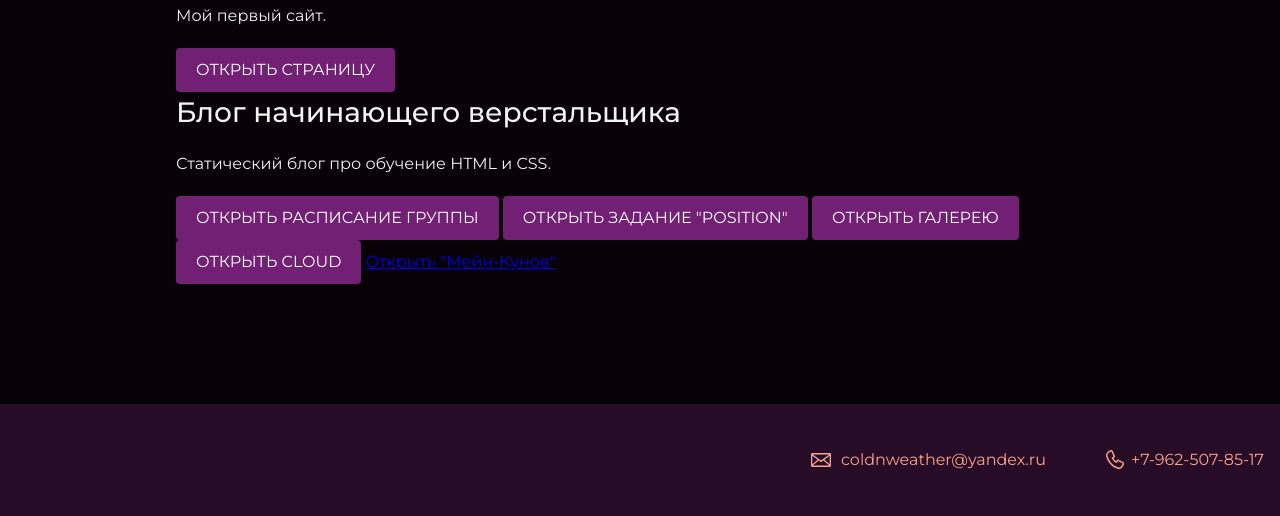
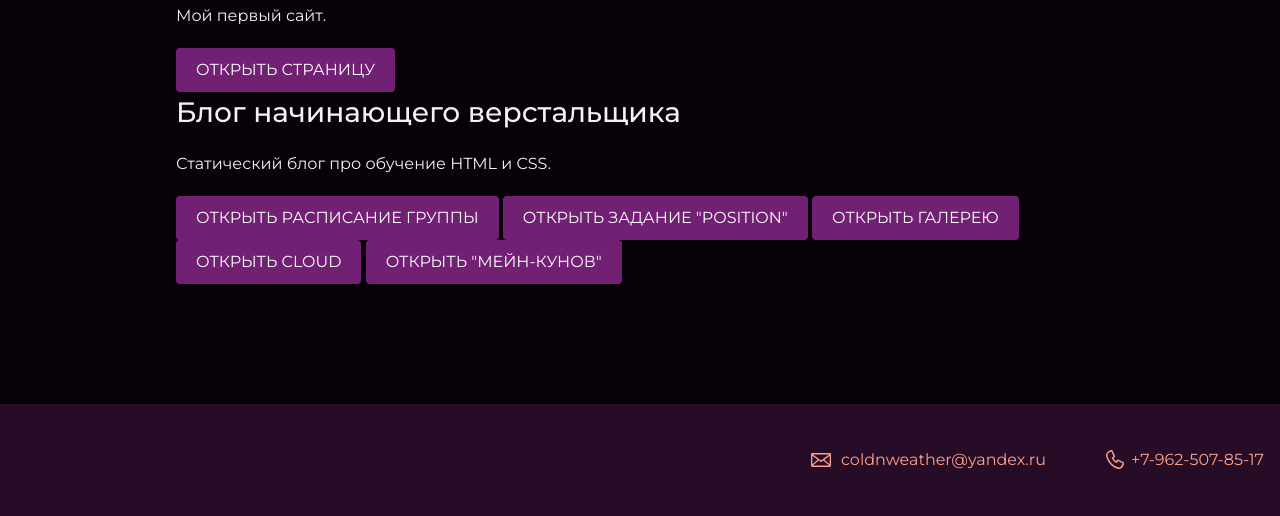
Before and after one commit to denisM4rk/my-site, a PHP site: page / in a window 1280 px wide. Shown: the part 3022-3538 px from the top of the page. Run offline with PHP 8.4, Linux system fonts and the light colour scheme.

Commit message:
Update style.css

```diff
--- a/style.css
+++ b/style.css
@@ -206,6 +206,16 @@ body {
   background-color: #712073;
   color: #ffffff;
 }
+.button-5 {
+  padding: 6px 20px;
+  display: inline-block;
+  vertical-align: baseline;
+  text-decoration: none;
+  text-transform: uppercase;
+  border-radius: 4px;
+  background-color: #712073;
+  color: #ffffff;
+}
 
 .page-footer {
   padding: 40px 0;
```
